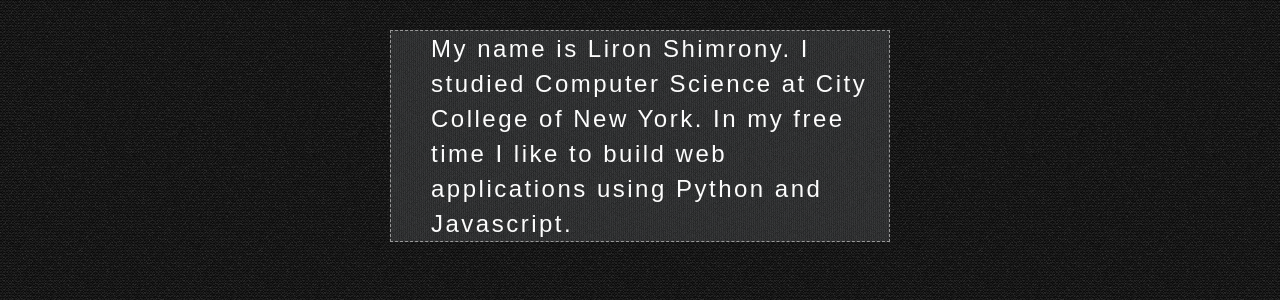
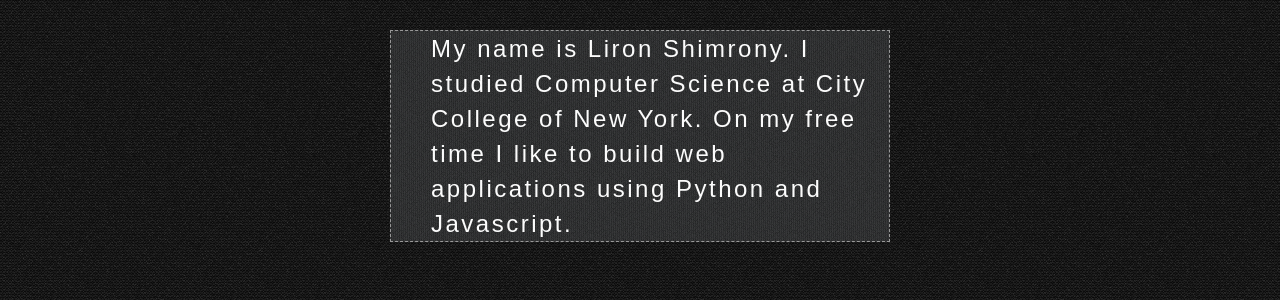
Before and after one commit to lsxliron/lsxliron.github.io, a Jekyll site: the page built from index.html, in a window 1280 px wide and 900 px high, scrolled down 898 px. Shown: the part 225-525 px from the top of the window. Built offline with Jekyll 4.4.1, drawn with Linux system fonts in a browser that asks for light colours.

```diff
--- a/index.html
+++ b/index.html
@@ -35,7 +35,7 @@ layout: custom
 			<i class="fa fa-user fa-2x"><label class="aboutMeLBL"><span style="font-size:30px; font-weight:350">A</span> LITTLE BIT ABOUT MYSELF</label></i>
 			<div class="container aboutMeBox">
 				<h3 class="aboutMeText">
-					My name is Liron Shimrony. I studied Computer Science at City College of New York. In my free time I like to build web applications using Python and Javascript.
+					My name is Liron Shimrony. I studied Computer Science at City College of New York. On my free time I like to build web applications using Python and Javascript.
 				</h3>
 			</div>
 			<button id="projectsBtn"type="button" class='btn btn-primary portfolioButton'>View My Portfolio</button>
```
Also changed, not shown: other parts of index.html (+1 -0 lines), 2 other files.
